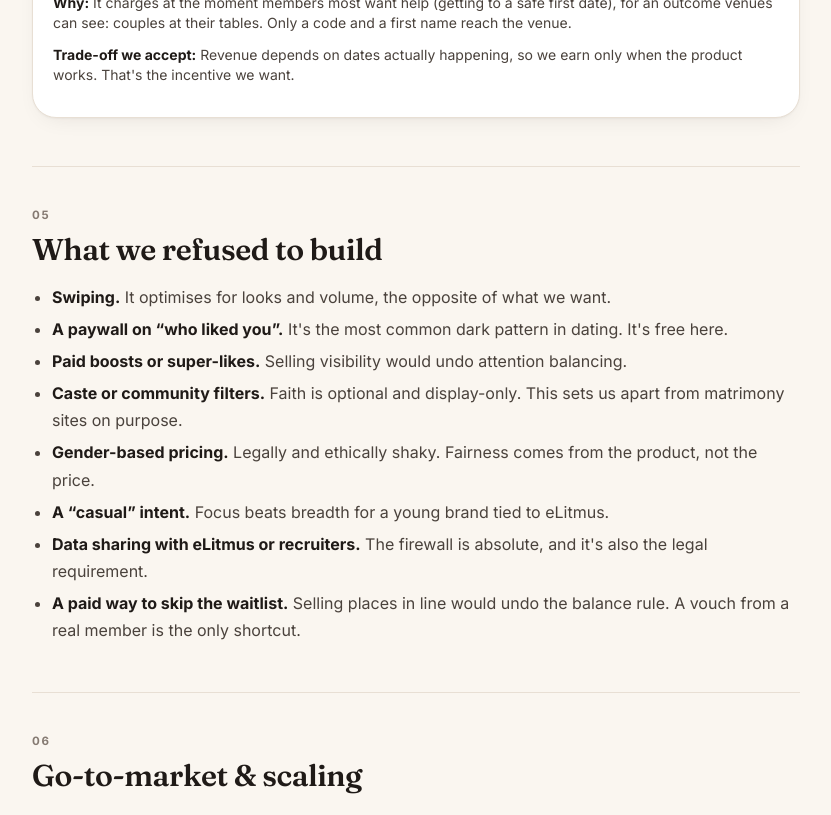
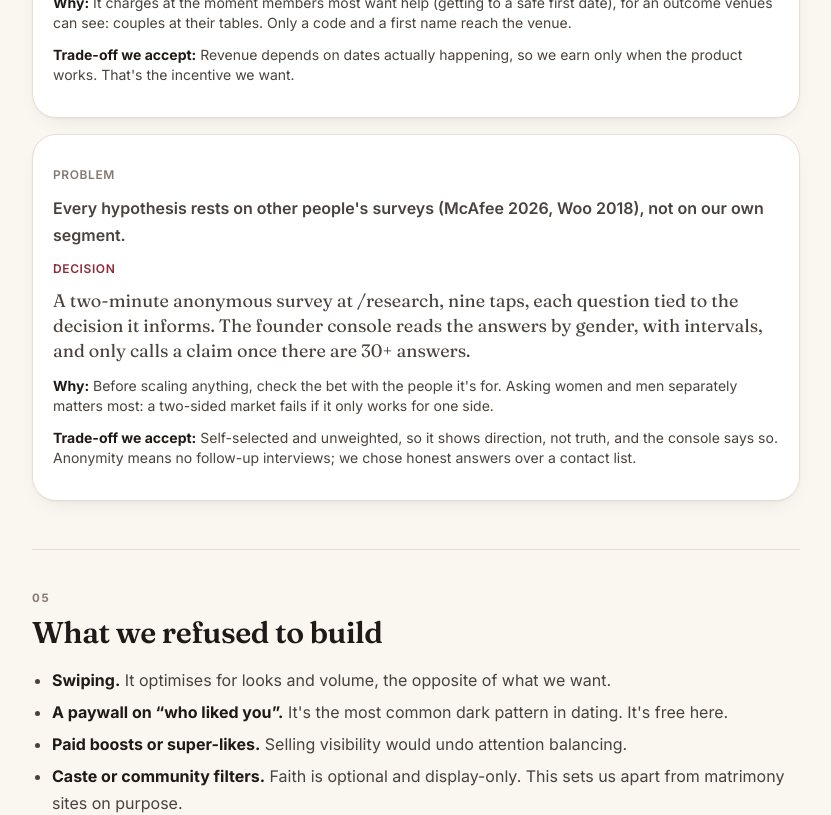
Before and after one commit to dchaudhari7177/pairwise, a Next.js app: page /why in a window 1280 px wide. Shown: the part 5280-6095 px from the top of the page, without its empty margins (328-1159 px from the left). Built offline with nearby package versions, Linux system fonts and the light colour scheme; no server answers.

Commit message:
Explain in the founder's notes why we ask the segment ourselves
Also correct the stale test count on /why.

```diff
--- a/src/app/(marketing)/why/page.tsx
+++ b/src/app/(marketing)/why/page.tsx
@@ -206,6 +206,12 @@ export default function WhyPage() {
               why="It charges at the moment members most want help (getting to a safe first date), for an outcome venues can see: couples at their tables. Only a code and a first name reach the venue."
               cost="Revenue depends on dates actually happening, so we earn only when the product works. That's the incentive we want."
             />
+            <Decision
+              problem="Every hypothesis rests on other people's surveys (McAfee 2026, Woo 2018), not on our own segment."
+              choice="A two-minute anonymous survey at /research, nine taps, each question tied to the decision it informs. The founder console reads the answers by gender, with intervals, and only calls a claim once there are 30+ answers."
+              why="Before scaling anything, check the bet with the people it's for. Asking women and men separately matters most: a two-sided market fails if it only works for one side."
+              cost="Self-selected and unweighted, so it shows direction, not truth, and the console says so. Anonymity means no follow-up interviews; we chose honest answers over a contact list."
+            />
           </Section>
 
           <Section id="not" n={5} title="What we refused to build">
@@ -330,7 +336,7 @@ export default function WhyPage() {
             <ul>
               <li><strong>Next.js 16 + TypeScript</strong>, a mobile-first PWA. One codebase, installable, no app-store tax.</li>
               <li><strong>Firestore</strong> (the pilot runs in the US multi-region, with functions co-located in Washington; at launch it moves to Mumbai) behind a small document-store interface, with an in-memory implementation for tests and local development.</li>
-              <li><strong>Pure, tested domain core:</strong> compatibility, fair ranking, Scam Shield and Spark are plain functions with 100 unit and integration tests.</li>
+              <li><strong>Pure, tested domain core:</strong> compatibility, fair ranking, Scam Shield and Spark are plain functions, covered by 160+ unit and integration tests.</li>
               <li><strong>Security:</strong> scrypt passwords, signed httpOnly session cookies, same-origin checks, store-backed rate limits, server-enforced photo privacy, and DTOs that never leak private fields.</li>
               <li><strong>Polling chat</strong> (4s, only while visible): robust on serverless and cheap at pilot scale, with a clear path to realtime later.</li>
             </ul>
```
